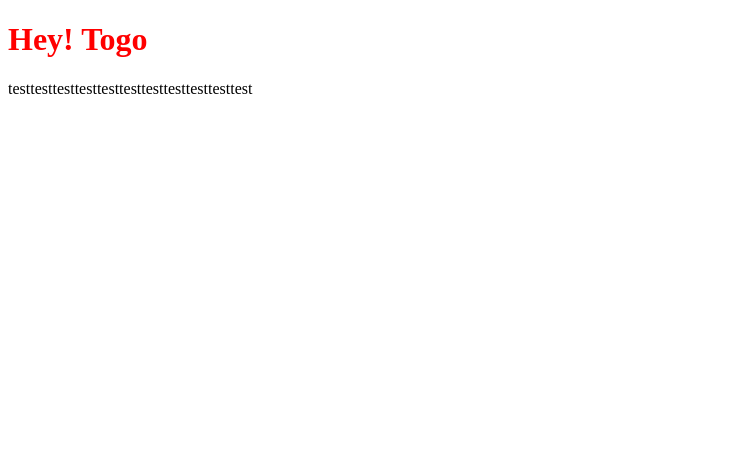
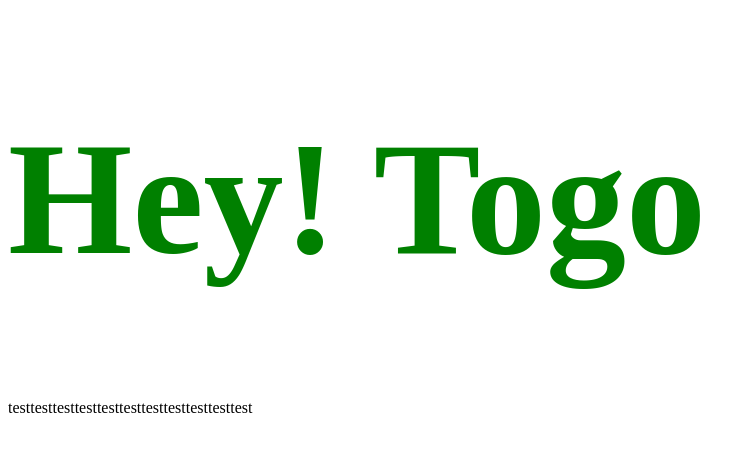
Before and after one commit to salv741ia/aaa, a plain HTML site: page index.html in a window 1280 px wide. Shown: the whole page, without its empty margins (0-755 px from the left). Drawn offline with Linux system fonts and the light colour scheme.

Commit message:
Update style.css
CSS変更

```diff
--- a/css/style.css
+++ b/css/style.css
@@ -1,5 +1,6 @@
 @charset "UTF-8";
 
 h1 {
-    color: red;
+    color: green;
+    font-size: 10em;
 }
```
